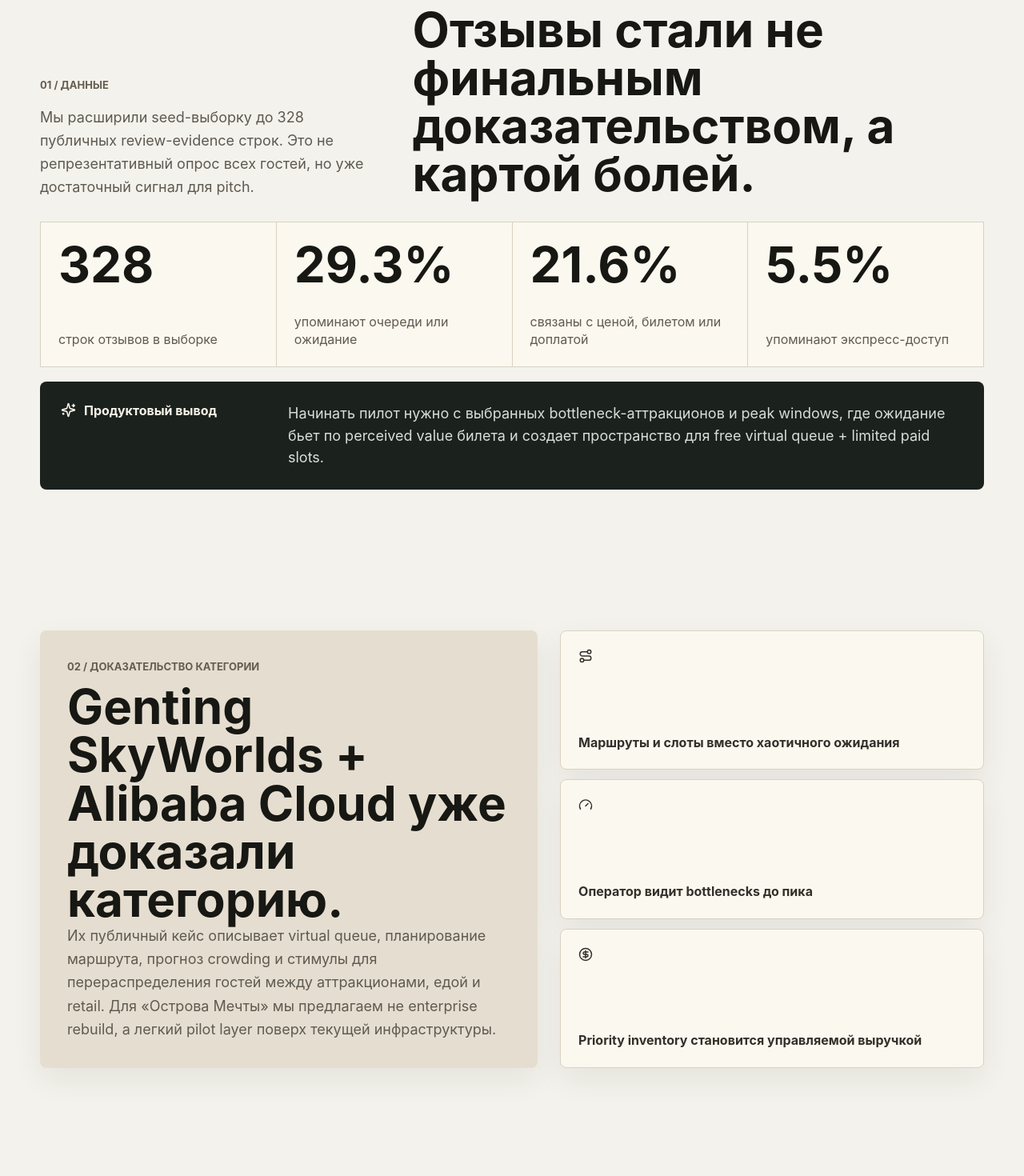
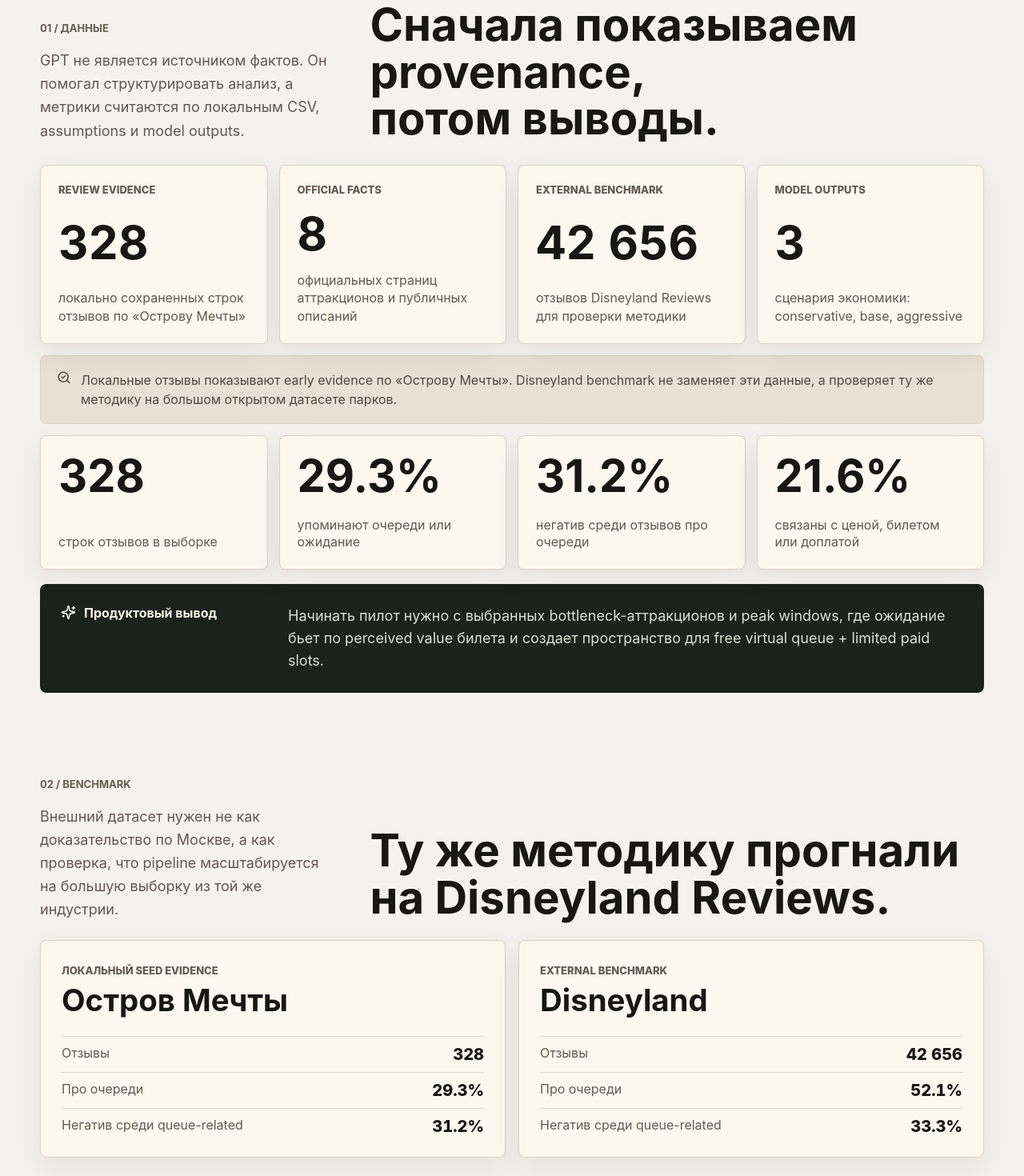
Before and after one commit to fedocc/dream-queue, a React (Vite) app in the folder web/: page / in a window 1280 px wide. Shown: the part 880-2350 px from the top of the page at 80% size. Built offline with nearby package versions, Linux system fonts and the light colour scheme.

Commit message:
Polish data provenance landing section

```diff
--- a/web/src/App.tsx
+++ b/web/src/App.tsx
@@ -8,6 +8,7 @@ import {
   Gauge,
   Landmark,
   LineChart,
+  SearchCheck,
   Route,
   ShieldCheck,
   Sparkles,
@@ -19,8 +20,15 @@ import "./styles.css";
 const reviewMetrics = {
   total: 328,
   queueShare: "29.3%",
+  queueNegativeShare: "31.2%",
   priceShare: "21.6%",
   fastpassShare: "5.5%",
+};
+
+const disneylandBenchmark = {
+  total: "42 656",
+  queueShare: "52.1%",
+  queueNegativeShare: "33.3%",
 };
 
 const simulation = {
@@ -79,6 +87,29 @@ const pilotSteps = [
   "дашборд + симуляция + финмодель",
 ];
 
+const dataSources = [
+  {
+    title: "Review evidence",
+    value: "328",
+    text: "локально сохраненных строк отзывов по «Острову Мечты»",
+  },
+  {
+    title: "Official facts",
+    value: "8",
+    text: "официальных страниц аттракционов и публичных описаний",
+  },
+  {
+    title: "External benchmark",
+    value: "42 656",
+    text: "отзывов Disneyland Reviews для проверки методики",
+  },
+  {
+    title: "Model outputs",
+    value: "3",
+    text: "сценария экономики: conservative, base, aggressive",
+  },
+];
+
 function formatRub(value: number) {
   return value.toLocaleString("ru-RU");
 }
@@ -112,9 +143,8 @@ function App() {
             </div>
             <h1>Очереди стоят парку денег.</h1>
             <p>
-              Dream Queue AI показывает, где гости теряют время, как перераспределить спрос между
-              аттракционами и сколько может дать ограниченный инвентарь быстрых слотов без замены
-              существующей инфраструктуры.
+              Research MVP для «Острова Мечты»: review evidence, benchmark по индустрии,
+              симуляция очередей и сценарная экономика быстрых слотов.
             </p>
             <div className="heroActions">
               <a className="primaryButton" href="#simulation">
@@ -159,17 +189,33 @@ function App() {
           <div className="sectionMeta">
             <span className="sectionLabel">01 / Данные</span>
             <p>
-              Мы расширили seed-выборку до 328 публичных review-evidence строк. Это не репрезентативный
-              опрос всех гостей, но уже достаточный сигнал для pitch.
+              GPT не является источником фактов. Он помогал структурировать анализ, а метрики
+              считаются по локальным CSV, assumptions и model outputs.
             </p>
           </div>
-          <h2>Отзывы стали не финальным доказательством, а картой болей.</h2>
+          <h2>Сначала показываем provenance, потом выводы.</h2>
+        </div>
+        <div className="sourceGrid">
+          {dataSources.map((source) => (
+            <article className="sourceCard" key={source.title}>
+              <span>{source.title}</span>
+              <strong>{source.value}</strong>
+              <p>{source.text}</p>
+            </article>
+          ))}
+        </div>
+        <div className="methodNote">
+          <SearchCheck size={18} />
+          <p>
+            Локальные отзывы показывают early evidence по «Острову Мечты». Disneyland benchmark
+            не заменяет эти данные, а проверяет ту же методику на большом открытом датасете парков.
+          </p>
         </div>
         <div className="evidenceGrid">
           <EvidenceStat value={reviewMetrics.total.toString()} label="строк отзывов в выборке" />
           <EvidenceStat value={reviewMetrics.queueShare} label="упоминают очереди или ожидание" />
+          <EvidenceStat value={reviewMetrics.queueNegativeShare} label="негатив среди отзывов про очереди" />
           <EvidenceStat value={reviewMetrics.priceShare} label="связаны с ценой, билетом или доплатой" />
-          <EvidenceStat value={reviewMetrics.fastpassShare} label="упоминают экспресс-доступ" />
         </div>
         <div className="quoteBand">
           <div>
@@ -183,9 +229,38 @@ function App() {
         </div>
       </section>
 
+      <section className="section benchmarkDataSection">
+        <div className="sectionIntro compactIntro">
+          <div className="sectionMeta">
+            <span className="sectionLabel">02 / Benchmark</span>
+            <p>
+              Внешний датасет нужен не как доказательство по Москве, а как проверка, что pipeline
+              масштабируется на большую выборку из той же индустрии.
+            </p>
+          </div>
+          <h2>Ту же методику прогнали на Disneyland Reviews.</h2>
+        </div>
+        <div className="benchmarkCompare">
+          <BenchmarkColumn
+            title="Остров Мечты"
+            note="локальный seed evidence"
+            total={reviewMetrics.total.toString()}
+            queue={reviewMetrics.queueShare}
+            negative={reviewMetrics.queueNegativeShare}
+          />
+          <BenchmarkColumn
+            title="Disneyland"
+            note="external benchmark"
+            total={disneylandBenchmark.total}
+            queue={disneylandBenchmark.queueShare}
+            negative={disneylandBenchmark.queueNegativeShare}
+          />
+        </div>
+      </section>
+
       <section className="section benchmarkSection">
         <div className="benchmarkPanel">
-          <span className="sectionLabel">02 / Доказательство категории</span>
+          <span className="sectionLabel">03 / Доказательство категории</span>
           <h2>Genting SkyWorlds + Alibaba Cloud уже доказали категорию.</h2>
           <p>
             Их публичный кейс описывает virtual queue, планирование маршрута, прогноз crowding
@@ -203,7 +278,7 @@ function App() {
       <section className="section simulationSection" id="simulation">
         <div className="sectionIntro">
           <div className="sectionMeta">
-            <span className="sectionLabel">03 / Симуляция</span>
+            <span className="sectionLabel">04 / Симуляция</span>
             <p>
               Сценарная модель на assumptions, а не измеренные данные парка. Показывает механику:
               спрос перераспределяется, а быстрые слоты ограничены capacity.
@@ -243,7 +318,7 @@ function App() {
       <section className="section revenueSection" id="revenue">
         <div className="sectionIntro">
           <div className="sectionMeta">
-            <span className="sectionLabel">04 / Экономика</span>
+            <span className="sectionLabel">05 / Экономика</span>
             <p>
               Финмодель запускает normal и peak day симуляции. Если очереди нет, спрос на платное
               ускорение честно падает до нуля.
@@ -274,7 +349,7 @@ function App() {
       <section className="section productSection">
         <div className="sectionIntro">
           <div className="sectionMeta">
-            <span className="sectionLabel">05 / Продукт</span>
+            <span className="sectionLabel">06 / Продукт</span>
             <p>Пилотный слой поверх текущей инфраструктуры: сначала аналитика и дашборд, потом интеграция.</p>
           </div>
           <h2>Что именно получает парк.</h2>
@@ -289,7 +364,7 @@ function App() {
 
       <section className="section pilotSection" id="pilot">
         <div className="pilotCopy">
-          <span className="sectionLabel">06 / Пилот</span>
+          <span className="sectionLabel">07 / Пилот</span>
           <h2>Легкий пилот без замены билетной системы.</h2>
           <p>
             Мы приходим не с готовой истиной про парк, а с проверяемой гипотезой, benchmark аналогом
@@ -350,6 +425,22 @@ function EvidenceStat({ value, label }: { value: string; label: string }) {
       <strong>{value}</strong>
       <span>{label}</span>
     </div>
+  );
+}
+
+function BenchmarkColumn({ title, note, total, queue, negative }: { title: string; note: string; total: string; queue: string; negative: string }) {
+  return (
+    <article className="benchmarkColumn">
+      <div>
+        <span>{note}</span>
+        <h3>{title}</h3>
+      </div>
+      <dl>
+        <div><dt>Отзывы</dt><dd>{total}</dd></div>
+        <div><dt>Про очереди</dt><dd>{queue}</dd></div>
+        <div><dt>Негатив среди queue-related</dt><dd>{negative}</dd></div>
+      </dl>
+    </article>
   );
 }
 
--- a/web/src/styles.css
+++ b/web/src/styles.css
@@ -111,25 +111,26 @@ main {
   width: min(1180px, calc(100% - 48px));
   margin: 0 auto;
   display: grid;
-  grid-template-columns: minmax(0, 1.02fr) minmax(420px, 0.78fr);
-  gap: 44px;
+  grid-template-columns: minmax(0, 0.98fr) minmax(380px, 0.82fr);
+  gap: clamp(28px, 4vw, 48px);
   align-items: center;
-  padding: 58px 0 44px;
+  padding: 52px 0 40px;
 }
 
 .heroCopy h1 {
   margin: 18px 0 18px;
-  max-width: 760px;
-  font-size: clamp(54px, 8vw, 112px);
-  line-height: 0.9;
+  max-width: 680px;
+  font-size: clamp(52px, 7.2vw, 96px);
+  line-height: 0.92;
   letter-spacing: 0;
+  text-wrap: balance;
 }
 
 .heroCopy p {
-  max-width: 660px;
+  max-width: 620px;
   margin: 0;
   color: #4f4a42;
-  font-size: 20px;
+  font-size: clamp(18px, 1.7vw, 20px);
   line-height: 1.55;
 }
 
@@ -174,7 +175,7 @@ main {
 .commandSurface {
   align-self: center;
   width: 100%;
-  max-width: 520px;
+  max-width: 500px;
   justify-self: end;
   background: rgba(19, 25, 22, 0.92);
   color: #f4f2ec;
@@ -234,7 +235,7 @@ main {
 
 .surfaceMetric strong {
   font-size: clamp(15px, 1.45vw, 18px);
-  white-space: nowrap;
+  overflow-wrap: anywhere;
 }
 
 .loadStack { display: grid; gap: 14px; }
@@ -297,31 +298,32 @@ main {
 .section {
   width: min(1180px, calc(100% - 48px));
   margin: 0 auto;
-  padding: 88px 0;
+  padding: 82px 0;
   scroll-margin-top: 96px;
 }
 
 .sectionIntro {
   display: grid;
-  grid-template-columns: minmax(230px, 0.58fr) minmax(0, 1fr);
-  gap: clamp(24px, 4vw, 52px);
+  grid-template-columns: minmax(220px, 0.48fr) minmax(0, 1fr);
+  gap: clamp(24px, 3.5vw, 44px);
   align-items: end;
   margin-bottom: 28px;
 }
 
 .sectionIntro h2, .benchmarkPanel h2, .pilotCopy h2 {
   margin: 0;
-  max-width: 780px;
-  font-size: clamp(36px, 4.7vw, 64px);
-  line-height: 1;
+  max-width: 760px;
+  font-size: clamp(34px, 4.4vw, 58px);
+  line-height: 1.04;
   letter-spacing: 0;
+  text-wrap: balance;
 }
 
 .sectionMeta {
   display: grid;
   align-content: end;
   gap: 18px;
-  min-height: 150px;
+  min-height: 128px;
 }
 
 .sectionMeta p, .benchmarkPanel p, .pilotCopy p {
@@ -334,28 +336,89 @@ main {
 .evidenceGrid {
   display: grid;
   grid-template-columns: repeat(4, minmax(0, 1fr));
-  gap: 1px;
-  background: var(--line);
-  border: 1px solid var(--line);
+  gap: 14px;
+  margin-top: 14px;
 }
 
 .evidenceStat {
-  min-height: 180px;
+  min-height: 168px;
   background: var(--panel);
   padding: 22px;
   display: flex;
   flex-direction: column;
   justify-content: space-between;
+  border: 1px solid var(--line);
+  border-radius: 8px;
+  box-shadow: var(--shadow);
+  min-width: 0;
 }
 
 .evidenceStat strong {
-  font-size: clamp(38px, 5vw, 62px);
+  font-size: clamp(34px, 4.4vw, 56px);
   line-height: 1;
+  overflow-wrap: anywhere;
 }
 
 .evidenceStat span {
   color: #615a4f;
   line-height: 1.35;
+}
+
+.sourceGrid {
+  display: grid;
+  grid-template-columns: repeat(4, minmax(0, 1fr));
+  gap: 14px;
+}
+
+.sourceCard {
+  min-width: 0;
+  min-height: 190px;
+  padding: 22px;
+  background: var(--panel);
+  border: 1px solid var(--line);
+  border-radius: 8px;
+  box-shadow: var(--shadow);
+  display: grid;
+  align-content: space-between;
+  gap: 18px;
+}
+
+.sourceCard span {
+  color: var(--muted);
+  font-size: 13px;
+  font-weight: 800;
+  text-transform: uppercase;
+}
+
+.sourceCard strong {
+  font-size: clamp(34px, 4.6vw, 58px);
+  line-height: 1;
+  font-variant-numeric: tabular-nums;
+  overflow-wrap: anywhere;
+}
+
+.sourceCard p {
+  margin: 0;
+  color: #615a4f;
+  line-height: 1.42;
+}
+
+.methodNote {
+  margin: 14px 0 0;
+  padding: 18px 20px;
+  display: grid;
+  grid-template-columns: auto 1fr;
+  gap: 12px;
+  align-items: start;
+  background: #e9e1d3;
+  border: 1px solid var(--line);
+  border-radius: 8px;
+  color: #4f493f;
+}
+
+.methodNote p {
+  margin: 0;
+  line-height: 1.5;
 }
 
 .quoteBand {
@@ -387,6 +450,69 @@ main {
   display: grid;
   grid-template-columns: minmax(0, 1.08fr) minmax(320px, 0.92fr);
   gap: 28px;
+}
+
+.benchmarkDataSection {
+  padding-top: 24px;
+}
+
+.compactIntro {
+  margin-bottom: 24px;
+}
+
+.benchmarkCompare {
+  display: grid;
+  grid-template-columns: repeat(2, minmax(0, 1fr));
+  gap: 16px;
+}
+
+.benchmarkColumn {
+  min-width: 0;
+  padding: 26px;
+  background: var(--panel);
+  border: 1px solid var(--line);
+  border-radius: 8px;
+  box-shadow: var(--shadow);
+  display: grid;
+  gap: 24px;
+}
+
+.benchmarkColumn span {
+  color: var(--muted);
+  font-size: 13px;
+  font-weight: 800;
+  text-transform: uppercase;
+}
+
+.benchmarkColumn h3 {
+  margin: 8px 0 0;
+  font-size: clamp(28px, 3vw, 40px);
+  line-height: 1.05;
+}
+
+.benchmarkColumn dl {
+  margin: 0;
+  display: grid;
+  gap: 10px;
+}
+
+.benchmarkColumn dl div {
+  display: grid;
+  grid-template-columns: minmax(0, 1fr) auto;
+  gap: 16px;
+  padding-top: 10px;
+  border-top: 1px solid rgba(117, 108, 93, 0.22);
+}
+
+.benchmarkColumn dt {
+  color: var(--muted);
+}
+
+.benchmarkColumn dd {
+  margin: 0;
+  font-size: 20px;
+  font-weight: 820;
+  font-variant-numeric: tabular-nums;
 }
 
 .benchmarkPanel {
@@ -468,10 +594,10 @@ main {
 }
 
 .kpiFlow strong {
-  font-size: clamp(22px, 2.4vw, 34px);
+  font-size: clamp(20px, 2vw, 30px);
   line-height: 1;
-  white-space: nowrap;
   font-variant-numeric: tabular-nums;
+  overflow-wrap: anywhere;
 }
 
 .kpiFlow > div:last-child strong { color: var(--success); }
@@ -525,7 +651,7 @@ main {
 .dashboardCardHeader span {
   color: var(--muted-2);
   font-size: 13px;
-  white-space: nowrap;
+  text-align: right;
 }
 
 .barComparison {
@@ -741,9 +867,9 @@ main {
 .scenarioCard > strong {
   display: block;
   margin: 18px 0 22px;
-  font-size: clamp(32px, 4vw, 48px);
+  font-size: clamp(30px, 3.4vw, 42px);
   line-height: 1;
-  white-space: nowrap;
+  overflow-wrap: anywhere;
 }
 
 .scenarioCard dl {
@@ -872,6 +998,7 @@ main {
   .heroGrid,
   .sectionIntro,
   .benchmarkSection,
+  .benchmarkCompare,
   .pilotSection,
   .chartsGrid,
   .revenueCharts {
@@ -885,6 +1012,7 @@ main {
   .commandSurface { width: 100%; max-width: none; justify-self: stretch; }
   .heroStrip,
   .evidenceGrid,
+  .sourceGrid,
   .simulationGrid,
   .scenarioGrid,
   .productGrid {
@@ -922,6 +1050,10 @@ main {
     font-size: 16px;
   }
   .surfaceMetrics { grid-template-columns: 1fr; }
+  .sourceCard,
+  .evidenceStat {
+    min-height: 150px;
+  }
   .heroStrip span { min-height: 52px; }
   .kpiFlow { grid-template-columns: 1fr; }
   .kpiFlow svg { transform: rotate(90deg); }
```
Also changed, not shown: 1 other file (tests, documents, lock files or other folders).
